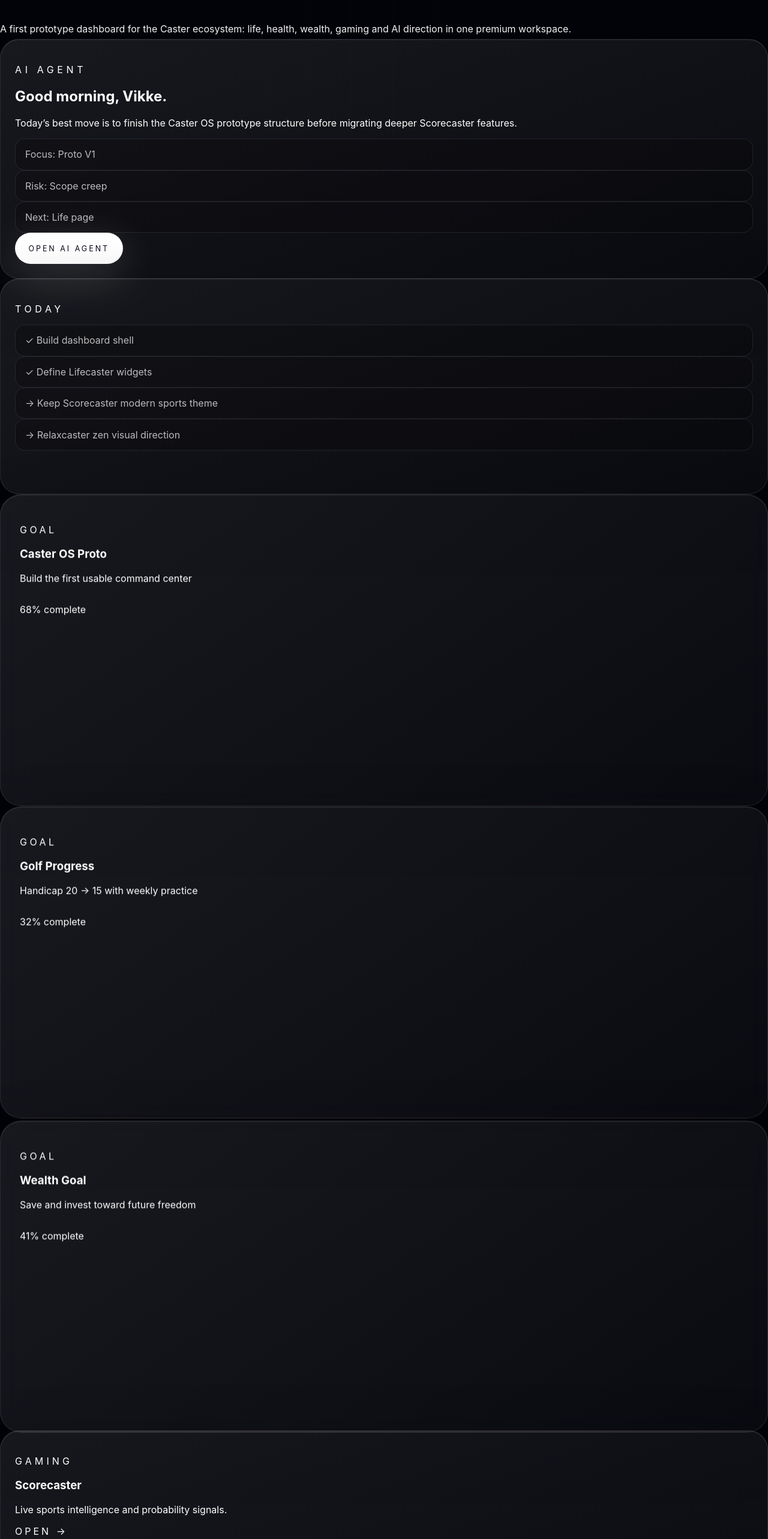
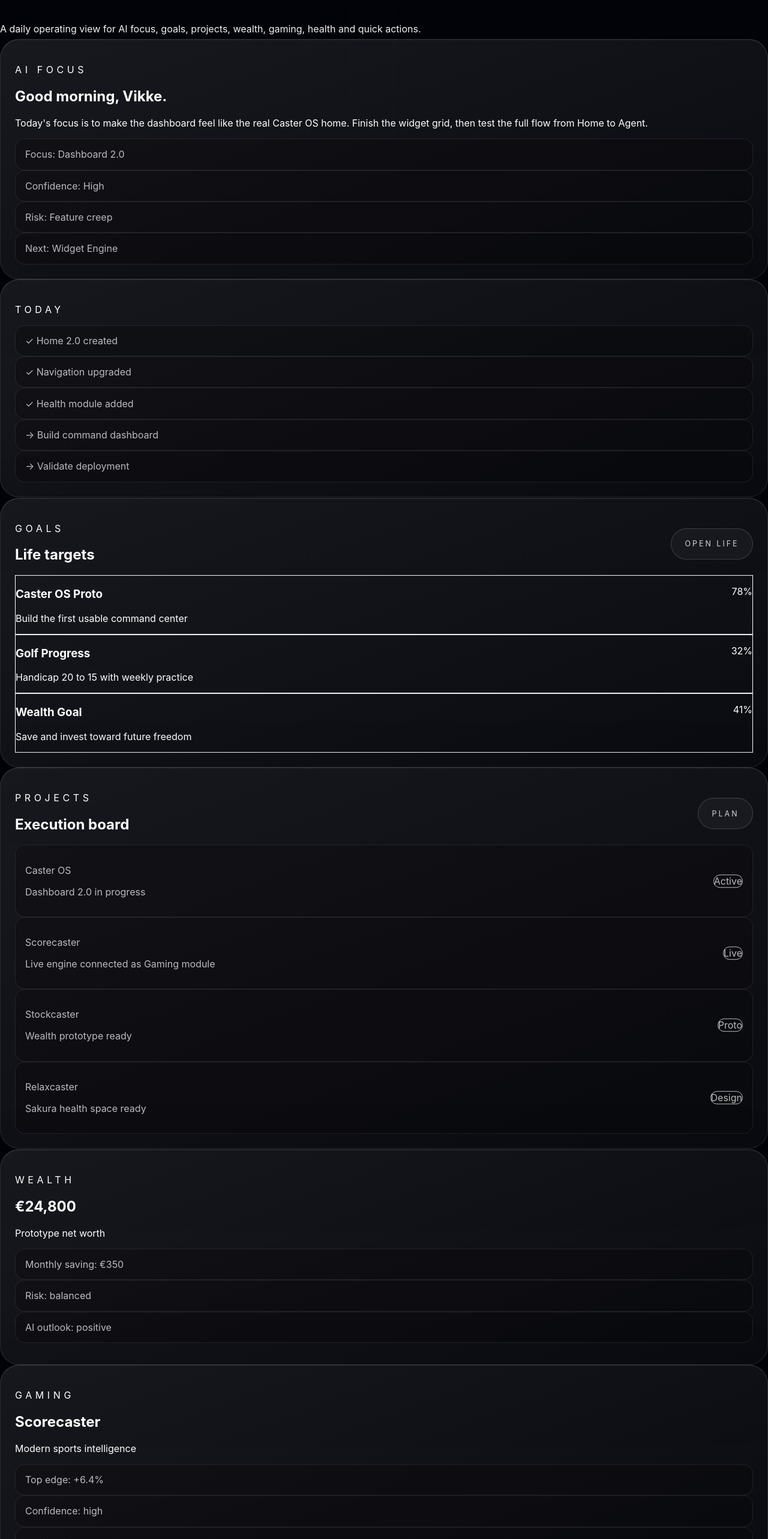
Before and after one commit to vv-glitchhub/Caster-hub, a Next.js app: page /dashboard in a window 1280 px wide. Shown: the part 234-2800 px from the top of the page at 60% size. Built offline with nearby package versions, Linux system fonts and the light colour scheme.

Commit message:
Upgrade dashboard to command center

```diff
--- a/app/dashboard/page.tsx
+++ b/app/dashboard/page.tsx
@@ -1,78 +1,178 @@
-const modules = [
-  ['Gaming', 'Scorecaster', '/gaming/scorecaster', 'Live sports intelligence and probability signals.'],
-  ['Wealth', 'Stockcaster', '/wealth/stockcaster', 'Portfolio, market signals and long-term wealth decisions.'],
-  ['Health', 'Relaxcaster', '/health/relaxcaster', 'Zen clarity, recovery and impulse control.'],
-  ['Life', 'Lifecaster', '/life', 'Personal goals, projects and daily direction.'],
+const goals = [
+  ['Caster OS Proto', 'Build the first usable command center', '78%'],
+  ['Golf Progress', 'Handicap 20 to 15 with weekly practice', '32%'],
+  ['Wealth Goal', 'Save and invest toward future freedom', '41%'],
 ]
 
-const goals = [
-  ['Caster OS Proto', 'Build the first usable command center', '68%'],
-  ['Golf Progress', 'Handicap 20 → 15 with weekly practice', '32%'],
-  ['Wealth Goal', 'Save and invest toward future freedom', '41%'],
+const projects = [
+  ['Caster OS', 'Dashboard 2.0 in progress', 'Active'],
+  ['Scorecaster', 'Live engine connected as Gaming module', 'Live'],
+  ['Stockcaster', 'Wealth prototype ready', 'Proto'],
+  ['Relaxcaster', 'Sakura health space ready', 'Design'],
+]
+
+const actions = [
+  ['Open Agent', '/agent'],
+  ['Open Life', '/life'],
+  ['Open Wealth', '/wealth/stockcaster'],
+  ['Open Gaming', '/gaming/scorecaster'],
+  ['Open Health', '/health/relaxcaster'],
+]
+
+const agentFeed = [
+  'Finish Dashboard 2.0 before adding real APIs.',
+  'Keep the prototype visual and easy to understand.',
+  'Next technical step: widget engine and shared state.',
+  'Do not add Supabase until the UX direction feels right.',
 ]
 
 export default function DashboardPage() {
   return (
     <main className="min-h-screen overflow-hidden bg-[#03040a] px-6 py-28 text-white">
-      <div className="absolute inset-0 bg-[radial-gradient(circle_at_72%_12%,rgba(96,165,250,0.24),transparent_34%),radial-gradient(circle_at_18%_76%,rgba(220,38,38,0.16),transparent_30%),linear-gradient(180deg,#03040a,#070814_55%,#020207)]" />
+      <div className="absolute inset-0 bg-[radial-gradient(circle_at_72%_12%,rgba(96,165,250,0.26),transparent_34%),radial-gradient(circle_at_18%_76%,rgba(220,38,38,0.16),transparent_30%),linear-gradient(180deg,#03040a,#070814_55%,#020207)]" />
       <div className="grid-overlay" />
 
       <div className="relative z-10 mx-auto max-w-7xl">
-        <p className="section-label">Caster OS Proto V1</p>
-        <h1 className="section-title">Your life command center.</h1>
+        <p className="section-label">Caster OS Dashboard 2.0</p>
+        <h1 className="section-title">Command center for the day.</h1>
         <p className="mt-7 max-w-3xl text-lg leading-8 text-white/60">
-          A first prototype dashboard for the Caster ecosystem: life, health, wealth, gaming and AI direction in one premium workspace.
+          A daily operating view for AI focus, goals, projects, wealth, gaming, health and quick actions.
         </p>
 
-        <section className="mt-14 grid gap-6 lg:grid-cols-[1.1fr_0.9fr]">
+        <section className="mt-14 grid gap-6 lg:grid-cols-[1.25fr_0.75fr]">
           <div className="dashboard-preview min-h-0">
-            <p className="text-xs uppercase tracking-[0.35em] text-blue-200/70">AI Agent</p>
-            <h2 className="mt-5 text-4xl font-semibold tracking-tight">Good morning, Vikke.</h2>
-            <p className="mt-5 text-lg leading-8 text-white/62">
-              Today’s best move is to finish the Caster OS prototype structure before migrating deeper Scorecaster features.
+            <p className="text-xs uppercase tracking-[0.35em] text-blue-200/70">AI Focus</p>
+            <h2 className="mt-5 text-5xl font-semibold tracking-tight">Good morning, Vikke.</h2>
+            <p className="mt-5 max-w-3xl text-lg leading-8 text-white/62">
+              Today's focus is to make the dashboard feel like the real Caster OS home. Finish the widget grid, then test the full flow from Home to Agent.
             </p>
-            <div className="mt-8 grid gap-3 md:grid-cols-3">
-              <div className="preview-row">Focus: Proto V1</div>
-              <div className="preview-row">Risk: Scope creep</div>
-              <div className="preview-row">Next: Life page</div>
+            <div className="mt-8 grid gap-3 md:grid-cols-4">
+              <div className="preview-row">Focus: Dashboard 2.0</div>
+              <div className="preview-row">Confidence: High</div>
+              <div className="preview-row">Risk: Feature creep</div>
+              <div className="preview-row">Next: Widget Engine</div>
             </div>
-            <a className="primary-button mt-8" href="/agent">Open AI Agent</a>
           </div>
 
           <div className="dashboard-preview min-h-0">
             <p className="text-xs uppercase tracking-[0.35em] text-blue-200/70">Today</p>
             <div className="mt-6 space-y-3">
-              <div className="preview-row">✓ Build dashboard shell</div>
-              <div className="preview-row">✓ Define Lifecaster widgets</div>
-              <div className="preview-row">→ Keep Scorecaster modern sports theme</div>
-              <div className="preview-row">→ Relaxcaster zen visual direction</div>
+              <div className="preview-row">✓ Home 2.0 created</div>
+              <div className="preview-row">✓ Navigation upgraded</div>
+              <div className="preview-row">✓ Health module added</div>
+              <div className="preview-row">→ Build command dashboard</div>
+              <div className="preview-row">→ Validate deployment</div>
             </div>
           </div>
         </section>
 
-        <section className="mt-8 grid gap-5 md:grid-cols-3">
-          {goals.map(([title, text, progress]) => (
-            <div key={title} className="app-card min-h-0">
-              <p className="text-sm uppercase tracking-[0.28em] text-white/45">Goal</p>
-              <h3 className="mt-5 text-3xl font-semibold">{title}</h3>
-              <p className="mt-4 text-white/60">{text}</p>
-              <div className="mt-8 h-2 overflow-hidden rounded-full bg-white/10">
-                <div className="h-full rounded-full bg-white/80" style={{ width: progress }} />
+        <section className="mt-8 grid gap-6 lg:grid-cols-2">
+          <div className="dashboard-preview min-h-0">
+            <div className="flex items-center justify-between gap-4">
+              <div>
+                <p className="text-xs uppercase tracking-[0.35em] text-blue-200/70">Goals</p>
+                <h2 className="mt-4 text-3xl font-semibold">Life targets</h2>
               </div>
-              <p className="mt-3 text-sm text-white/45">{progress} complete</p>
+              <a className="secondary-button" href="/life">Open Life</a>
             </div>
-          ))}
+            <div className="mt-8 space-y-5">
+              {goals.map(([title, text, progress]) => (
+                <div key={title} className="rounded-3xl border border-white/10 bg-white/[0.045] p-5">
+                  <div className="flex items-start justify-between gap-4">
+                    <div>
+                      <h3 className="text-xl font-semibold">{title}</h3>
+                      <p className="mt-2 text-sm leading-6 text-white/52">{text}</p>
+                    </div>
+                    <p className="text-sm text-white/45">{progress}</p>
+                  </div>
+                  <div className="mt-5 h-2 overflow-hidden rounded-full bg-white/10">
+                    <div className="h-full rounded-full bg-white/80" style={{ width: progress }} />
+                  </div>
+                </div>
+              ))}
+            </div>
+          </div>
+
+          <div className="dashboard-preview min-h-0">
+            <div className="flex items-center justify-between gap-4">
+              <div>
+                <p className="text-xs uppercase tracking-[0.35em] text-blue-200/70">Projects</p>
+                <h2 className="mt-4 text-3xl font-semibold">Execution board</h2>
+              </div>
+              <a className="secondary-button" href="/life">Plan</a>
+            </div>
+            <div className="mt-8 grid gap-3">
+              {projects.map(([name, detail, status]) => (
+                <div key={name} className="preview-row flex items-center justify-between gap-4">
+                  <div>
+                    <p className="font-semibold text-white">{name}</p>
+                    <p className="mt-1 text-sm text-white/45">{detail}</p>
+                  </div>
+                  <span className="rounded-full border border-white/10 bg-white/[0.06] px-3 py-1 text-xs text-white/65">{status}</span>
+                </div>
+              ))}
+            </div>
+          </div>
         </section>
 
-        <section className="mt-8 grid gap-5 md:grid-cols-2 lg:grid-cols-4">
-          {modules.map(([category, name, href, description]) => (
-            <a key={name} href={href} className="dashboard-preview min-h-0 transition hover:-translate-y-2 hover:border-blue-200/40">
-              <p className="text-xs uppercase tracking-[0.32em] text-blue-200/70">{category}</p>
-              <h3 className="mt-5 text-3xl font-semibold">{name}</h3>
-              <p className="mt-4 min-h-20 text-sm leading-6 text-white/58">{description}</p>
-              <p className="mt-8 text-sm uppercase tracking-[0.25em] text-white/70">Open →</p>
-            </a>
-          ))}
+        <section className="mt-8 grid gap-6 lg:grid-cols-3">
+          <a href="/wealth/stockcaster" className="dashboard-preview min-h-0 transition hover:-translate-y-2 hover:border-yellow-200/40">
+            <p className="text-xs uppercase tracking-[0.35em] text-yellow-200/70">Wealth</p>
+            <h2 className="mt-5 text-4xl font-semibold">€24,800</h2>
+            <p className="mt-3 text-white/50">Prototype net worth</p>
+            <div className="mt-8 space-y-3">
+              <div className="preview-row">Monthly saving: €350</div>
+              <div className="preview-row">Risk: balanced</div>
+              <div className="preview-row">AI outlook: positive</div>
+            </div>
+          </a>
+
+          <a href="/gaming/scorecaster" className="dashboard-preview min-h-0 transition hover:-translate-y-2 hover:border-emerald-200/40">
+            <p className="text-xs uppercase tracking-[0.35em] text-emerald-200/70">Gaming</p>
+            <h2 className="mt-5 text-4xl font-semibold">Scorecaster</h2>
+            <p className="mt-3 text-white/50">Modern sports intelligence</p>
+            <div className="mt-8 space-y-3">
+              <div className="preview-row">Top edge: +6.4%</div>
+              <div className="preview-row">Confidence: high</div>
+              <div className="preview-row">Engine: live portal</div>
+            </div>
+          </a>
+
+          <a href="/health/relaxcaster" className="dashboard-preview min-h-0 transition hover:-translate-y-2 hover:border-pink-200/40">
+            <p className="text-xs uppercase tracking-[0.35em] text-pink-200/70">Health</p>
+            <h2 className="mt-5 text-4xl font-semibold">78%</h2>
+            <p className="mt-3 text-white/50">Energy and recovery state</p>
+            <div className="mt-8 space-y-3">
+              <div className="preview-row">Recovery: good</div>
+              <div className="preview-row">Stress: low</div>
+              <div className="preview-row">Suggestion: short reset</div>
+            </div>
+          </a>
+        </section>
+
+        <section className="mt-8 grid gap-6 lg:grid-cols-[0.9fr_1.1fr]">
+          <div className="dashboard-preview min-h-0">
+            <p className="text-xs uppercase tracking-[0.35em] text-blue-200/70">Agent Feed</p>
+            <h2 className="mt-5 text-3xl font-semibold">Caster recommendations</h2>
+            <div className="mt-8 space-y-3">
+              {agentFeed.map((item) => (
+                <div key={item} className="preview-row">{item}</div>
+              ))}
+            </div>
+          </div>
+
+          <div className="dashboard-preview min-h-0">
+            <p className="text-xs uppercase tracking-[0.35em] text-blue-200/70">Quick Actions</p>
+            <h2 className="mt-5 text-3xl font-semibold">Move through the OS</h2>
+            <div className="mt-8 grid gap-3 md:grid-cols-2 lg:grid-cols-3">
+              {actions.map(([label, href]) => (
+                <a key={label} href={href} className="preview-row text-center transition hover:border-blue-200/40 hover:bg-white/[0.08]">
+                  {label}
+                </a>
+              ))}
+            </div>
+            <a className="primary-button mt-8" href="/agent">Ask Caster AI</a>
+          </div>
         </section>
       </div>
     </main>
```
